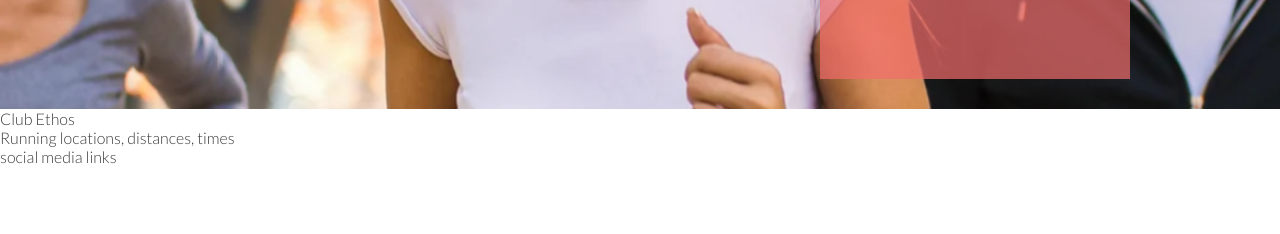
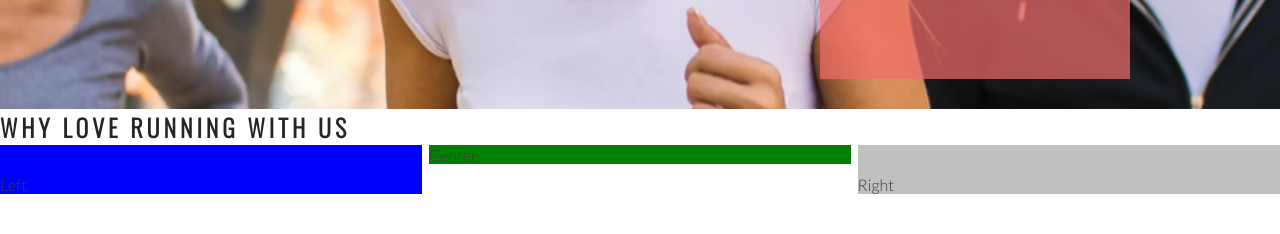
Before and after one commit to adrian-1990/love-running, a plain HTML site: page index.html in a window 1280 px wide. Shown: the part 566-800 px from the top of the page. Drawn offline with nearby package versions, Linux system fonts and the light colour scheme.

Commit message:
Add Club Ethos main structure

```diff
--- a/assets/assets/css/style.css
+++ b/assets/assets/css/style.css
@@ -24,6 +24,7 @@ h1, h2{
 #logo{
     float: left;
     font-size: 280%;
+    margin-left: 30px;
 }
 
 /* navigation links */
@@ -107,3 +108,29 @@ transform: scale(1.1);
     right:150px;
     position:absolute;
 }
+
+/* club ethos */
+
+#club-ethos{
+    height:600px;
+}
+
+#left-about{
+    padding-top: 30px;
+    width:33%;
+    float:left;
+    background-color: blue;
+}
+
+#right-about{
+    padding-top: 30px;
+    width:33%;
+    float:right;
+    background-color: silver;
+}
+
+#center-about{
+    width:33%;
+    margin: 0 auto;
+    background-color: green;
+}
--- a/index.html
+++ b/index.html
@@ -39,7 +39,13 @@
         </div>
 </section>
 
-    <section>Club Ethos</section>
+    <section id="club-ethos">
+        <h1>Why Love Running with us</h1>
+        <div id="left-about">Left</div>
+        <div id="right-about">Right</div>
+        <div id="center-about">Center</div>
+    </section>
+
     <section>Running locations, distances, times</section>
     <footer>
         social media links
```
